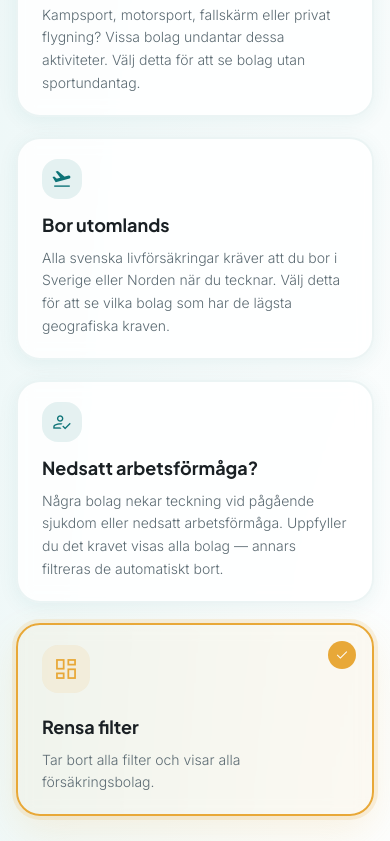
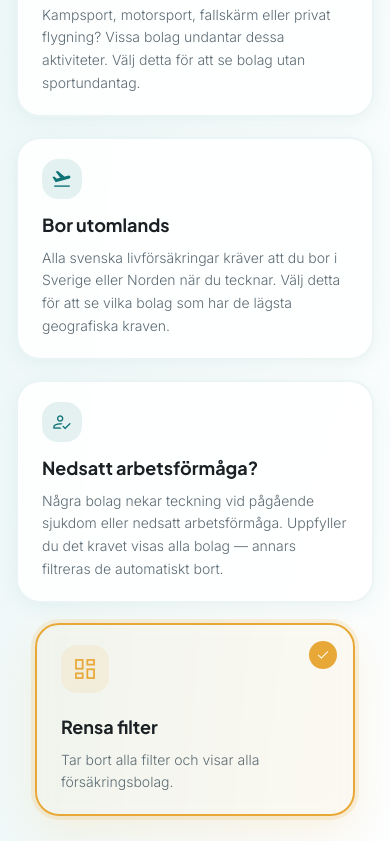
Before and after one commit to victorv008/farsakringsautomation, a website: page livsforsakringar-mvp/livssituation.html in a window 390 px wide. Shown: the part 1156-1997 px from the top of the page. Drawn offline with nearby package versions, Linux system fonts and the light colour scheme.

Commit message:
fix: layout 3+3+1 centrerad efter borttagning av barn-kort

```diff
--- a/livsforsakringar-mvp/livssituation.html
+++ b/livsforsakringar-mvp/livssituation.html
@@ -219,15 +219,6 @@
             }
         }
 
-        @media (max-width: 640px) {
-            .last-row-wrapper {
-                flex-direction: column;
-            }
-
-            .last-row-card {
-                width: 100% !important;
-            }
-        }
     </style>
 </head>
 
@@ -298,8 +289,8 @@
             ⚠️ Livförsäkringar.se lämnar ingen rådgivning. Kontakta ett försäkringsbolag för personlig rådgivning.
         </p>
 
-        <!-- 7 scenario cards + Jämför alla — 3-column grid -->
-        <div id="cards-grid" class="grid grid-cols-1 sm:grid-cols-2 lg:grid-cols-3 gap-5 w-full max-w-6xl mb-12">
+        <!-- 6 scenariokort — 3+3 grid -->
+        <div id="cards-grid" class="grid grid-cols-1 sm:grid-cols-2 lg:grid-cols-3 gap-5 w-full max-w-6xl">
 
             <!-- 1. Ingen hälsodeklaration -->
             <button class="scenario-card" data-scenario="ingen_halso" onclick="toggleCard(this)">
@@ -311,7 +302,7 @@
                 <p class="text-text-muted text-sm font-light leading-relaxed">Vissa bolag kräver att du svarar på frågor om din hälsa innan du kan teckna. Välj detta om du vill se bolag som inte ställer sådana krav.</p>
             </button>
 
-            <!-- 3. Inget sjunkande belopp -->
+            <!-- 2. Inget sjunkande belopp -->
             <button class="scenario-card" data-scenario="ingen_nedtrappning" onclick="toggleCard(this)">
                 <span class="check-badge"><span class="material-symbols-outlined text-[16px]">check</span></span>
                 <div class="w-10 h-10 bg-brand-teal/10 rounded-2xl flex items-center justify-center mb-3">
@@ -321,7 +312,7 @@
                 <p class="text-text-muted text-sm font-light leading-relaxed">Hos vissa bolag minskar utbetalningsbeloppet när du blir äldre. Välj detta för att bara se försäkringar där beloppet är fast hela löptiden.</p>
             </button>
 
-            <!-- 4. Skydd långt upp i åldern -->
+            <!-- 3. Skydd långt upp i åldern -->
             <button class="scenario-card" data-scenario="hog_slutalder" onclick="toggleCard(this)">
                 <span class="check-badge"><span class="material-symbols-outlined text-[16px]">check</span></span>
                 <div class="w-10 h-10 bg-brand-teal/10 rounded-2xl flex items-center justify-center mb-3">
@@ -331,7 +322,7 @@
                 <p class="text-text-muted text-sm font-light leading-relaxed">Försäkringens slutålder avgör hur länge du är täckt. Välj detta för att filtrera fram bolag som ger skydd till minst 85 års ålder.</p>
             </button>
 
-            <!-- 5. Riskfylld sport -->
+            <!-- 4. Riskfylld sport -->
             <button class="scenario-card" data-scenario="riskfylld_sport" onclick="toggleCard(this)">
                 <span class="check-badge"><span class="material-symbols-outlined text-[16px]">check</span></span>
                 <div class="w-10 h-10 bg-brand-teal/10 rounded-2xl flex items-center justify-center mb-3">
@@ -341,7 +332,7 @@
                 <p class="text-text-muted text-sm font-light leading-relaxed">Kampsport, motorsport, fallskärm eller privat flygning? Vissa bolag undantar dessa aktiviteter. Välj detta för att se bolag utan sportundantag.</p>
             </button>
 
-            <!-- 6. Bor utomlands -->
+            <!-- 5. Bor utomlands -->
             <button class="scenario-card" data-scenario="utlands" onclick="toggleCard(this)">
                 <span class="check-badge"><span class="material-symbols-outlined text-[16px]">check</span></span>
                 <div class="w-10 h-10 bg-brand-teal/10 rounded-2xl flex items-center justify-center mb-3">
@@ -351,10 +342,8 @@
                 <p class="text-text-muted text-sm font-light leading-relaxed">Alla svenska livförsäkringar kräver att du bor i Sverige eller Norden när du tecknar. Välj detta för att se vilka bolag som har de lägsta geografiska kraven.</p>
             </button>
 
-            <!-- 7-8. Sista raden — centrerad -->
-            <div class="last-row-wrapper col-span-full flex justify-center gap-5">
-            <!-- 7. Nedsatt arbetsförmåga -->
-            <button class="scenario-card last-row-card" data-scenario="arbetsfor" style="width: calc((100% - 2.5rem) / 3)" onclick="toggleCard(this)">
+            <!-- 6. Nedsatt arbetsförmåga -->
+            <button class="scenario-card" data-scenario="arbetsfor" onclick="toggleCard(this)">
                 <span class="check-badge"><span class="material-symbols-outlined text-[16px]">check</span></span>
                 <div class="w-10 h-10 bg-brand-teal/10 rounded-2xl flex items-center justify-center mb-3">
                     <span class="material-symbols-outlined text-brand-teal text-[22px]">how_to_reg</span>
@@ -363,8 +352,11 @@
                 <p class="text-text-muted text-sm font-light leading-relaxed">Några bolag nekar teckning vid pågående sjukdom eller nedsatt arbetsförmåga. Uppfyller du det kravet visas alla bolag — annars filtreras de automatiskt bort.</p>
             </button>
 
-            <!-- 8. Jämför alla — special card -->
-            <button class="scenario-card card-all last-row-card" style="width: calc((100% - 2.5rem) / 3)" data-scenario="standard" onclick="toggleCard(this)">
+        </div>
+
+        <!-- Rensa filter — ensam och centrerad under gridet -->
+        <div class="flex justify-center mt-5 mb-12">
+            <button class="scenario-card card-all max-w-xs w-full" data-scenario="standard" onclick="toggleCard(this)">
                 <span class="check-badge" style="background: #E8A838;"><span
                         class="material-symbols-outlined text-[16px]">check</span></span>
                 <div class="w-12 h-12 bg-brand-amber/10 rounded-2xl flex items-center justify-center mb-5">
@@ -373,8 +365,6 @@
                 <h3 class="font-headline text-lg font-bold text-text-main mb-2">Rensa filter</h3>
                 <p class="text-text-muted text-sm font-light leading-relaxed">Tar bort alla filter och visar alla försäkringsbolag.</p>
             </button>
-            </div>
-
         </div>
 
         <!-- Sticky CTA bar -->
```
